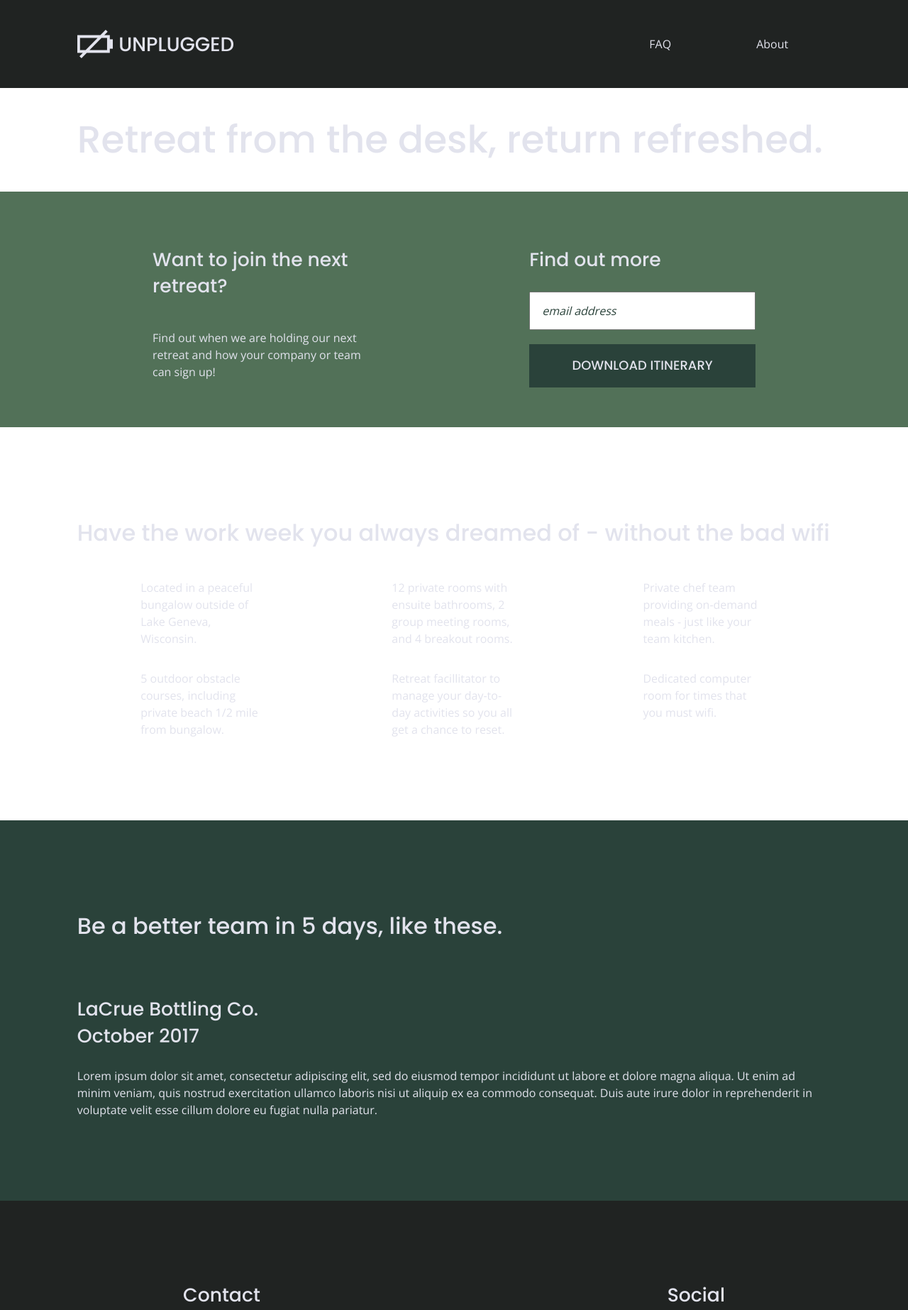
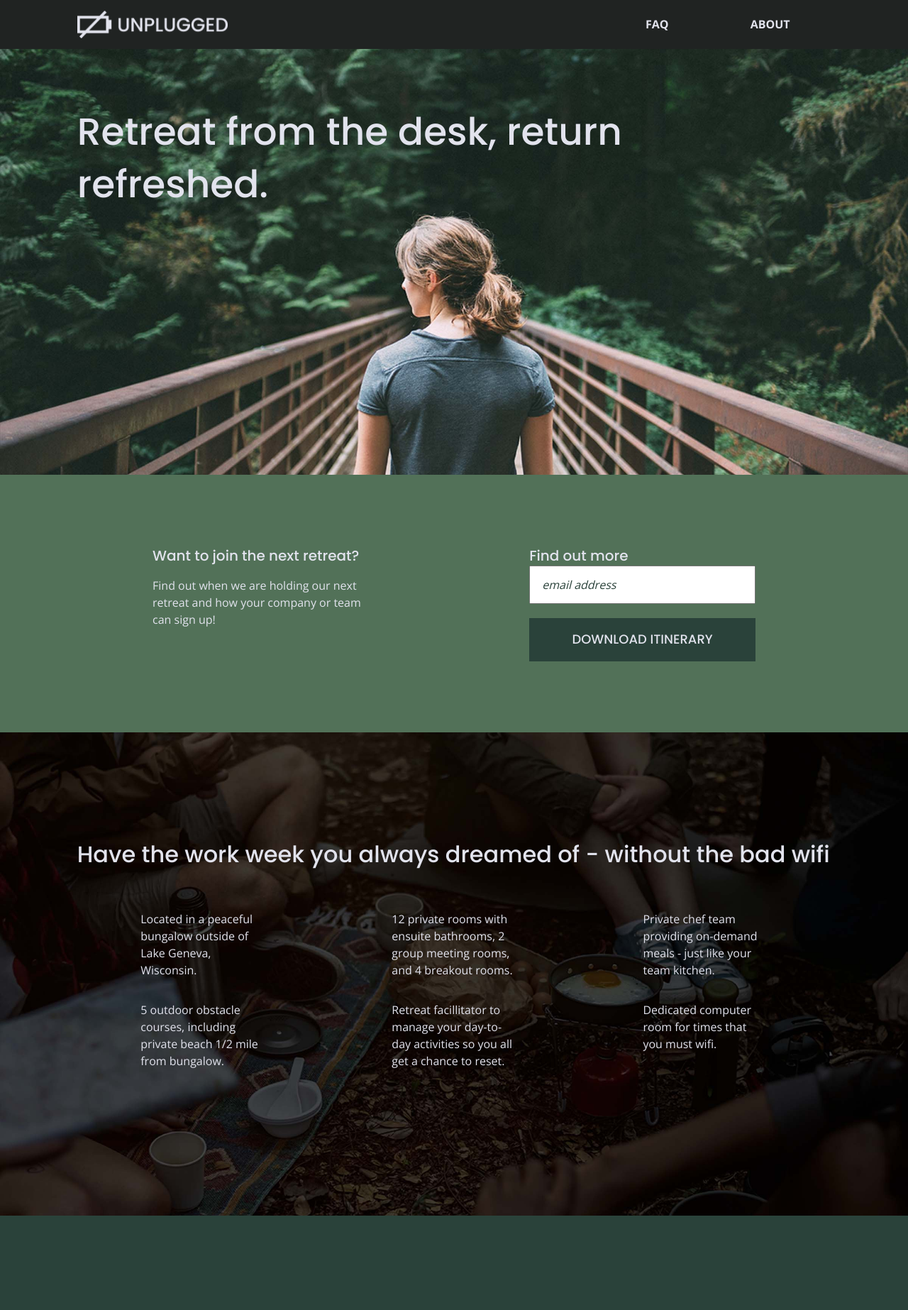
Before and after one commit to atvanek/unplugged, a website: page index.html in a window 1280 px wide. Shown: the top 1846 px of the page at 71% size. Drawn offline with nearby package versions, Linux system fonts and the light colour scheme.

Commit message:
Images and Layout Tweaks

```diff
--- a/css/main.css
+++ b/css/main.css
@@ -115,9 +115,10 @@ a {
 
  h1{
 
-  font-size: 3.333em;
+  font-size: 2.5em;
   font-family: "Poppins";
   font-weight: 500;
+  margin: 0
 
  }
 
@@ -126,6 +127,7 @@ h2 {
   font-family: 'Poppins', sans-serif;
   font-size: 2em;
   font-weight: 500;
+  margin: 0;
 
 }
 
@@ -135,6 +137,7 @@ h3
   font-family: 'Poppins', sans-serif;
   font-size: 1.666em;
   font-weight: 500;
+  margin: 0;
 
 }
 
@@ -143,6 +146,7 @@ h4{
   font-family: 'Poppins',sans-serif;
   font-size: 1em;
   font-weight: 500;
+  margin: 0;
 }
 
 p {
@@ -170,8 +174,17 @@ address {
 
   .content-wrapper{
     width: 90%;
-    margin: 50px 0;
+    padding: 50px 0;
 
+  }
+
+  img{
+    width: 100%;
+    margin: 0;
+  }
+
+  figure{
+    margin: 0;
   }
   /*==============BASE HEADER AND FOOTER STYLES=================================*/
 
@@ -191,16 +204,36 @@ address {
 
   }
 
+
   header .content-wrapper{
     display: flex;
     justify-content: center;
     flex-flow: row wrap;
+    padding: 0;
   }
 
   .header-divider{
     width: 100%;
 
   }
+
+  .hero-area{
+    display: flex;
+    justify-content: center;
+    align-items: flex-start;
+    flex-flow: row wrap;
+    background-image: url('../img/header-bg.jpg');
+    background-size: cover;
+    background-repeat: no-repeat;
+    background-position: center;
+    min-height: 500px;
+
+  }
+
+  .hero-area h1{
+      width: 95%;
+  }
+
 
   nav{
     width: 60%;
@@ -212,11 +245,17 @@ address {
   nav ul {
 
     display: flex;
-    padding: 20px 0;
+    padding: 0;
     flex-flow: row nowrap;
     width: 100%;
     justify-content: space-around;
+    text-transform: uppercase;
+    font-weight: 700;
 }
+
+  ul{
+    margin: 0;
+  }
 
 
   /*==============NEWSLETTER=================================*/
@@ -229,13 +268,8 @@ address {
     flex-flow: row wrap;
   }
 
-  .hero-area{
-    display: flex;
-    justify-content: center;
-    align-items: center;
-    flex-flow: row wrap;
 
-  }
+
 
   aside.newsletter{
 
@@ -296,6 +330,17 @@ address {
 
   }
 
+  .feature-items{
+    padding: 50px 0;
+  }
+
+  section.features{
+    background-image: url('../img/feature-bg.jpg');
+    background-size: cover;
+    background-repeat: no-repeat;
+    background-position: center;
+  }
+
 
 
 
@@ -304,6 +349,11 @@ address {
   .features article {
 
     width: 65%;
+
+  }
+
+  figure, article{
+    padding: 20px 0;
 
   }
   .fontawesome-icon{
@@ -330,16 +380,20 @@ address {
   /*==============FOOTER=================================*/
 
   footer .content-wrapper{
+    display: flex;
+    flex-flow: column wrap;
+    justify-content: center;
+    align-items: center;
 
-    width: 55%;
-    padding: 5.4em 0;
   }
 
   footer{
     background: #202322;
   }
 
-  .contact{
+  .contact, .socials{
+    text-align: center;
+    padding: 20px 0;
 
   }
 
@@ -366,6 +420,7 @@ address {
      section.mission {
       display: flex;
       justify-content: center;
+      background: #527158;
      }
 
      section.contact-section {
@@ -391,7 +446,14 @@ address {
 
      h4 {
       display: flex;
-      justify-content: center;
+      justify-content: flex-start;
+      font-size: 1.5em;
+     }
+
+     h5{
+       display: flex;
+       justify-content: center;
+       font-size: 1.5em;
      }
 
      address p {
@@ -399,6 +461,11 @@ address {
       text-align: center;
      }
 /**********FAQ PAGE*******/
+
+main.faq{
+  background: #527158;
+
+}
 
 .faq {
   display: flex;
@@ -420,8 +487,13 @@ address {
 }
 
 .faq-content {
-  margin-bottom: 50px;
+  padding: 50px 0;
 }
+
+section.contact-section{
+  background: #2a423a;
+}
+
   /* ==========================================================================
      Helper classes
      ========================================================================== */
@@ -512,6 +584,10 @@ address {
 
   @media only screen and (min-width: 768px) {
 
+    p{
+      font-size: .78em;
+    }
+
       .content-wrapper{
         width: 83%;
   }
@@ -521,7 +597,29 @@ address {
   }
       .hero-area{
         width: 100%;
+        height: 520px;
       }
+
+      aside .form{
+        margin: 0;
+
+      }
+
+      .form, .form-description{
+        width: 45%;
+
+      }
+
+      h3{
+        font-size: 1.25em;
+      }
+
+
+figure, .review-text {
+  padding: 0 15px;
+}
+
+
 
       aside.newsletter{
         width: 100%}
@@ -529,12 +627,18 @@ address {
         aside .content-wrapper{
           display: flex;
           flex-flow: row nowrap;
+          justify-content: space-between;
         }
 
         .feature-items{
           align-items: flex-start;
 
         }
+
+    article{
+      display: flex;
+      flex-flow: row nowrap;
+    }
 
       .feature-items article {
         flex-basis: 30%;
@@ -548,6 +652,16 @@ address {
         flex-flow: row nowrap;
         width: 100%;
       }
+
+      figure{
+        width: 50%;
+      }
+
+
+      .review-text{
+        width: 50%;
+      }
+
 
       span{
 
@@ -584,6 +698,7 @@ address {
       display: flex;
       flex-flow: row nowrap;
       justify-content: space-between;
+      padding: 40px 0;
     }
 
     .footer-content{
@@ -601,19 +716,50 @@ address {
   }
   .faq .content-wrapper {
     justify-content: space-between;
+    align-items: flex-start;
+    margin: 0;
+    padding: 0 0 20px 0;
 }
 
 .faq-content {
     flex-basis: 40%;
+    padding: 0;
 }
 
 .faq h2 {
     width: 100%;
   }
-}
+
+  h1{
+    padding: 30px 0;
+  }
+
 
   @media only screen and (min-width: 1200px)
   {
+
+    p{
+      font-size: 1em;
+
+    }
+
+    h1{
+      font-size: 3.333em;
+    }
+
+    header .content-wrapper{
+      padding: 0;
+    }
+
+    h3{
+      margin: 0;
+    }
+
+    .hero-area{
+      min-height: 600px;
+
+
+    }
     #form-box.content-wrapper {
       display: flex;
       flex-flow: row nowrap;
@@ -635,7 +781,7 @@ address {
   }
 
   section.features {
-    padding: 6.25em 0;
+    padding: 100px 0;
   }
 
   section.mission{
@@ -650,6 +796,7 @@ address {
 
   .feature-items{
     justify-content: space-around;
+    padding: 40px 0;
   }
 
   .feature-items article {
@@ -657,6 +804,25 @@ address {
   }
   .reviews{
     padding: 6.25em 0;
+  }
+
+  .reviews article {
+    display: flex;
+    flex-flow: row nowrap;
+    padding: 60px 0;
+  }
+
+  figure, article div {
+    width: 40%;
+
+  }
+
+  figure{
+    padding: 0;
+  }
+  article div{
+    width: 45%;
+    padding-left: 60px;
   }
 
   .general{
@@ -680,7 +846,12 @@ address {
   .faq-content h4 {
     justify-content: flex-start;
   }
-}
+
+  .review-text p {
+    font-size: 1em;
+  }
+
+
 
   @media print,
     (-webkit-min-device-pixel-ratio: 1.25),
--- a/index.html
+++ b/index.html
@@ -28,9 +28,11 @@
 <body>
   <header>
     <div class="content-wrapper">
+      <figure>
       <a href="index.html">
         <img src="img/logo.png" alt="logo">
       </a>
+      </figure>
       <div class="header-divider"></div>
       <nav>
         <ul>
@@ -100,8 +102,11 @@
         <div class="content-wrapper">
           <h2>Be a better team in 5 days, like these.</h2>
           <article>
-            <img>
-            <div>
+            <figure>
+            <img src="img/reviews-bg.jpg" alt="Review Background">
+            </figure>
+
+            <div class="review-text">
               <h3>LaCrue Bottling Co.<br>
               October 2017</h3>
               <p>Lorem ipsum dolor sit amet, consectetur adipiscing elit, sed do eiusmod tempor incididunt ut labore et dolore magna aliqua. Ut enim ad minim veniam, quis nostrud exercitation ullamco laboris nisi ut aliquip ex ea commodo consequat. Duis aute irure dolor in reprehenderit in voluptate velit esse cillum dolore eu fugiat nulla pariatur. </p>
@@ -114,13 +119,13 @@
     <footer>
       <div class="content-wrapper">
         <section class="contact">
-          <h3>Contact</h3>
+          <h5>Contact</h5>
           <p>555-555-5555</p>
           <address>hello@unplugged.com</address>
         </section>
 
         <section class="socials">
-          <h3>Social</h3>
+          <h5>Social</h5>
             <div class="social-icons">
               <img>
               <img>
```
Also changed, not shown: about/index.html (+2 -2 lines), faq/index.html (+2 -2 lines), img/feature-bg.jpg (added), img/feature-bg@2x.jpg (added), img/header-bg.jpg (added), img/jake-melara-30679-unsplash@2x.jpg (added), img/reviews-bg.jpg (added), img/reviews-bg@2x.jpg (added).
